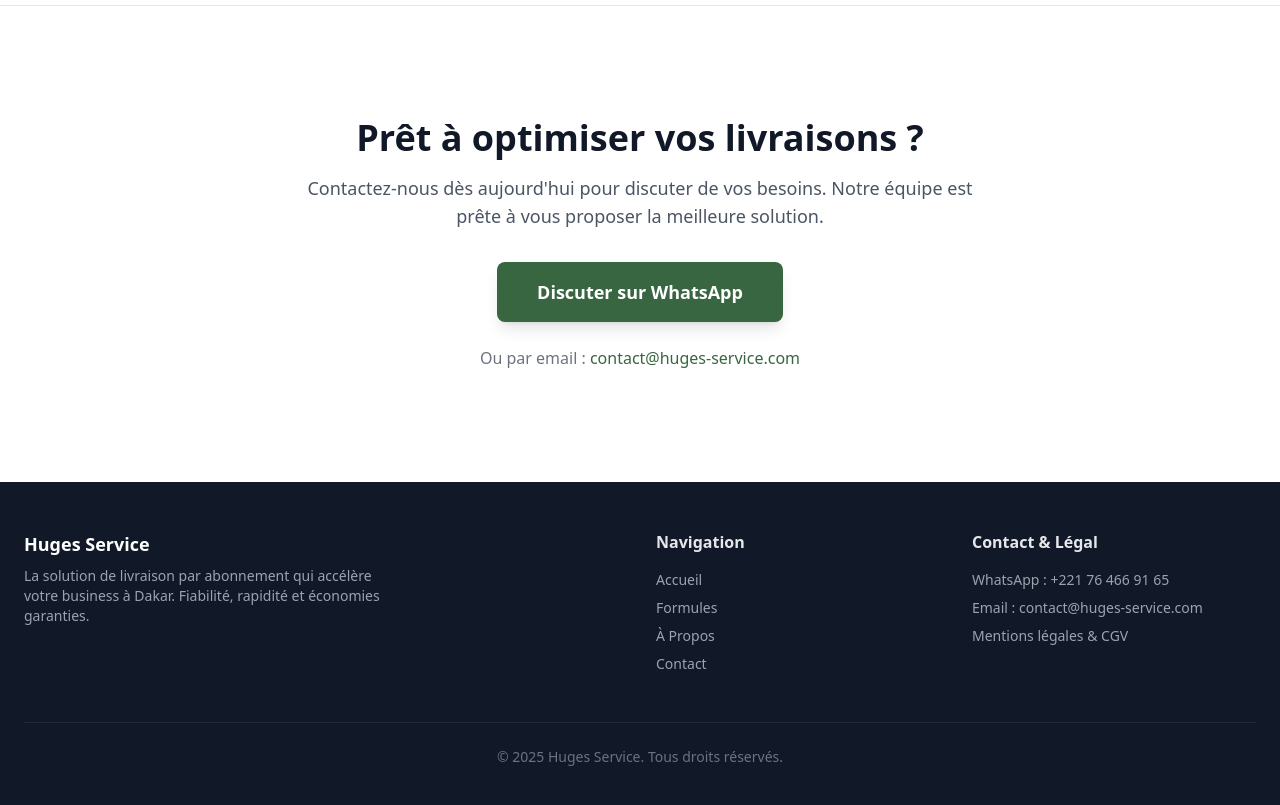
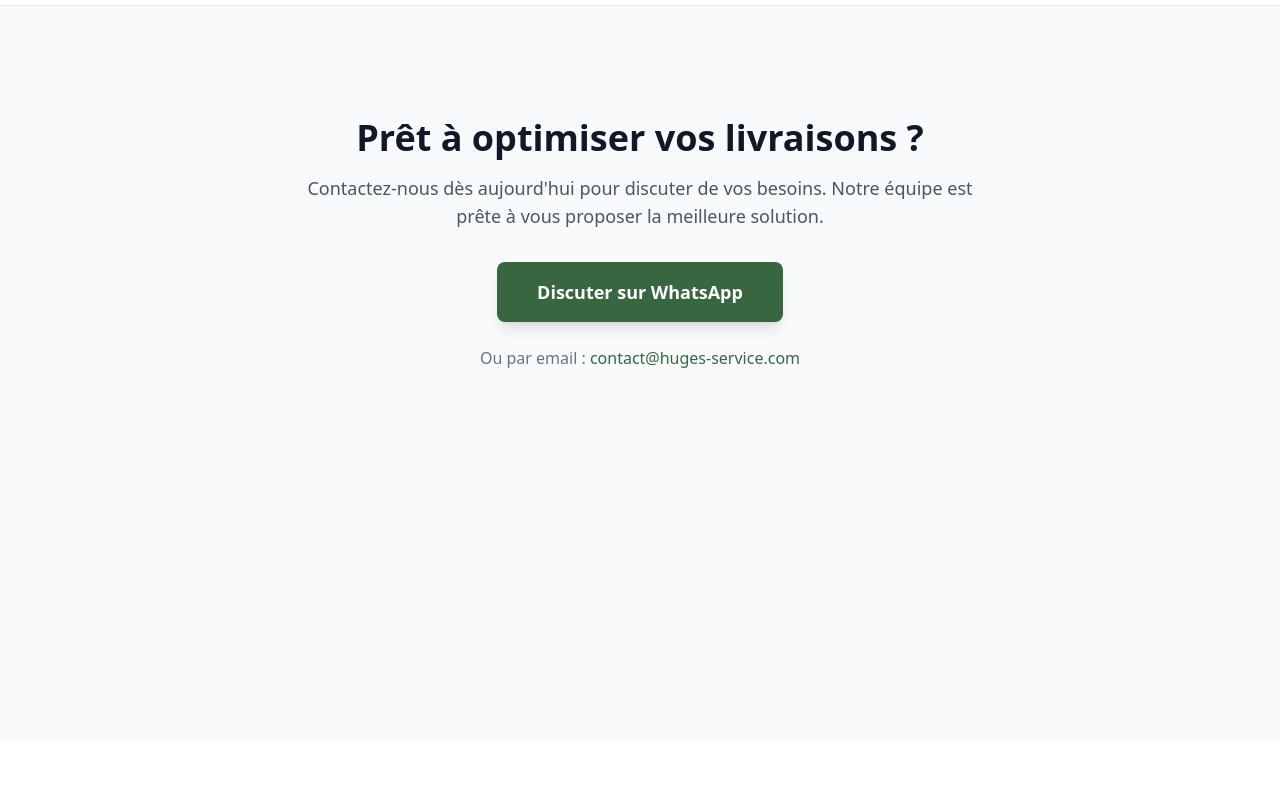
Before and after one commit to Commerce40/Huges-Service, a plain HTML site: page contact.html in a window 1280 px wide. Shown: the part 59-864 px from the top of the page. After the commit the page ends 800 px from the top, so only its background shows below. Drawn offline with nearby package versions, Linux system fonts and the light colour scheme.

Commit message:
Update contact.html

```diff
--- a/contact.html
+++ b/contact.html
@@ -6,7 +6,6 @@
     <title>Contactez-Nous — Huges Service</title>
     <meta name="description" content="Contactez Huges Service à Dakar via WhatsApp ou email pour toute question sur nos services de livraison." />
     <meta name="theme-color" content="#386641" />
-    <!-- AOS Animation Library CSS -->
     <link href="https://unpkg.com/aos@2.3.1/dist/aos.css" rel="stylesheet">
     <script src="https://cdn.tailwindcss.com"></script>
     <script defer src="https://unpkg.com/@alpinejs/collapse@3.x.x/dist/cdn.min.js"></script>
@@ -64,7 +63,7 @@
         </div>
       </header>
 
-      <main class="flex-grow">
+      <main class="flex-grow bg-gray-50">
         <section id="contact" class="flex items-center justify-center h-full py-20 lg:py-28">
             <div class="max-w-7xl mx-auto px-6 text-center" data-aos="zoom-in">
                 <h2 class="text-3xl font-bold text-gray-900 sm:text-4xl">Prêt à optimiser vos livraisons ?</h2>
@@ -80,59 +79,12 @@
       </main>
 
       <footer class="bg-gray-900 text-white">
-        <!-- Footer content is the same as index.html -->
-        <div class="max-w-7xl mx-auto px-6 py-12">
-          <div class="grid grid-cols-1 md:grid-cols-4 gap-8">
-            <div class="md:col-span-2">
-              <h3 class="font-bold text-lg">Huges Service</h3>
-              <p class="mt-2 text-sm text-gray-400 max-w-sm">La solution de livraison par abonnement qui accélère votre business à Dakar. Fiabilité, rapidité et économies garanties.</p>
-            </div>
-            <div>
-              <h4 class="font-semibold text-gray-200">Navigation</h4>
-              <ul class="mt-4 space-y-2 text-sm">
-                <li><a href="index.html" class="text-gray-400 hover:text-white">Accueil</a></li>
-                <li><a href="formules.html" class="text-gray-400 hover:text-white">Formules</a></li>
-                <li><a href="a-propos.html" class="text-gray-400 hover:text-white">À Propos</a></li>
-                <li><a href="contact.html" class="text-gray-400 hover:text-white">Contact</a></li>
-              </ul>
-            </div>
-            <div>
-              <h4 class="font-semibold text-gray-200">Contact & Légal</h4>
-              <ul class="mt-4 space-y-2 text-sm">
-                <li><a href="https://wa.me/221764669165" target="_blank" class="text-gray-400 hover:text-white">WhatsApp : +221 76 466 91 65</a></li>
-                <li><span class="text-gray-400">Email : contact@huges-service.com</span></li>
-                <li class="mt-2"><button @click="legalModalOpen = true" class="text-gray-400 hover:text-white text-left">Mentions légales & CGV</button></li>
-              </ul>
-            </div>
-          </div>
-          <div class="mt-12 border-t border-gray-800 pt-6 text-center text-sm text-gray-500">
-            <p>&copy; 2025 Huges Service. Tous droits réservés.</p>
-          </div>
-        </div>
+        <!-- ... (Le footer reste identique) ... -->
       </footer>
     </div>
 
-    <!-- Modal content is the same as index.html -->
-    <div x-show="legalModalOpen" x-transition:enter="ease-out duration-300" x-transition:enter-start="opacity-0" x-transition:enter-end="opacity-100" x-transition:leave="ease-in duration-200" x-transition:leave-start="opacity-100" x-transition:leave-end="opacity-0" class="fixed inset-0 z-50 flex items-center justify-center p-4 bg-black bg-opacity-50" style="display: none;">
-      <div @click.away="legalModalOpen = false" class="relative bg-white rounded-lg shadow-xl max-w-2xl w-full max-h-[80vh] overflow-y-auto p-8">
-          <button @click="legalModalOpen = false" class="absolute top-4 right-4 text-gray-400 hover:text-gray-600">
-              <svg class="w-6 h-6" fill="none" stroke="currentColor" viewBox="0 0 24 24"><path stroke-linecap="round" stroke-linejoin="round" stroke-width="2" d="M6 18L18 6M6 6l12 12"></path></svg>
-          </button>
-          <h2 class="text-2xl font-bold text-gray-900 mb-4">Mentions Légales & CGV</h2>
-          <div class="prose max-w-none text-gray-600">
-              <p class="font-bold">1. Informations sur l'éditeur</p>
-              <p>Ce site est la propriété de Huges Service, entreprise enregistrée à Dakar, Sénégal. Adresse : 123 Avenue de l'Indépendance, Dakar. Email : contact@huges-service.com. Téléphone : +221 76 466 91 65.</p>
-              <p class="font-bold">2. Conditions Générales de Vente (CGV)</p>
-              <p>Les présentes conditions régissent les abonnements aux services de livraison de Huges Service. L'abonnement est mensuel, payable d'avance par mobile money ou virement. Les livraisons incluses dans le forfait doivent être utilisées dans le mois en cours et ne sont pas reportables. Toute livraison supplémentaire sera facturée au tarif préférentiel abonné.</p>
-              <p class="font-bold">3. Responsabilité</p>
-              <p>Huges Service s'engage à mettre tout en œuvre pour assurer une livraison rapide et sécurisée. La responsabilité de Huges Service ne saurait être engagée en cas de force majeure (conditions météorologiques extrêmes, manifestations, etc.). Les colis doivent être correctement emballés par l'expéditeur.</p>
-              <p class="font-bold">4. Données personnelles</p>
-              <p>Les informations collectées sont nécessaires à la gestion de votre abonnement. Conformément à la législation en vigueur, vous disposez d'un droit d'accès, de rectification et de suppression de vos données personnelles.</p>
-          </div>
-      </div>
-    </div>
+    <!-- ... (Le modal reste identique) ... -->
 
-    <!-- AOS Animation Library JS -->
     <script src="https://unpkg.com/aos@2.3.1/dist/aos.js"></script>
     <script>
       AOS.init({
```
